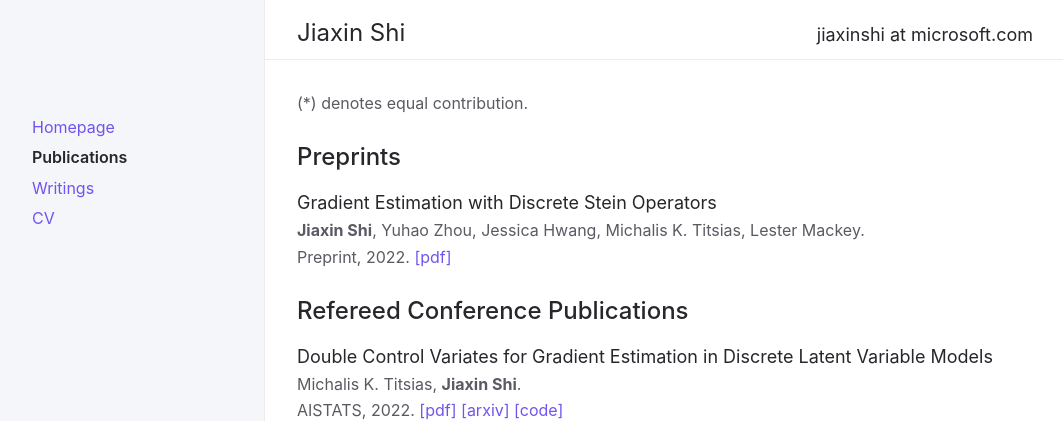
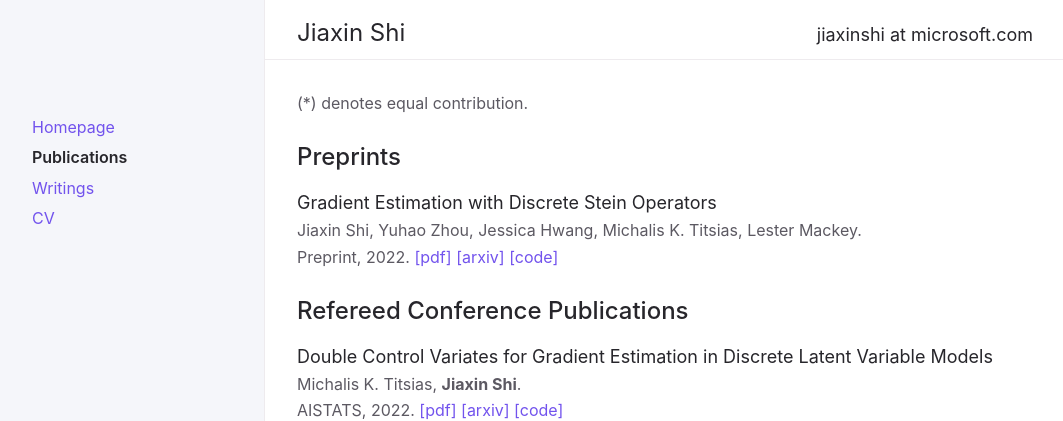
Before and after one commit to thjashin/thjashin.github.io, a Jekyll site: the page built from publications.md, in a window 1280 px wide. Shown: the top 421 px of the page, without its empty margins (91-1154 px from the left). Built offline with Jekyll 4.4.1, drawn with Linux system fonts in a browser that asks for light colours.

Commit message:
Update publications.md

```diff
--- a/publications.md
+++ b/publications.md
@@ -11,10 +11,12 @@ nav_order: 2
 
 Gradient Estimation with Discrete Stein Operators
 {: .fs-5 .mb-1 .text-grey-dk-300}
-**Jiaxin Shi**, Yuhao Zhou, Jessica Hwang, Michalis K. Titsias, Lester Mackey.
+Jiaxin Shi, Yuhao Zhou, Jessica Hwang, Michalis K. Titsias, Lester Mackey.
 {: .mb-1}
 Preprint, 2022.
-[[pdf]](https://thjashin.github.io/docs/rodeo.pdf)
+[[pdf]](https://arxiv.org/pdf/2202.09497.pdf)
+[[arxiv]](https://arxiv.org/abs/2202.09497)
+[[code]](https://github.com/thjashin/rodeo)
 
 ## Refereed Conference Publications
 
```
